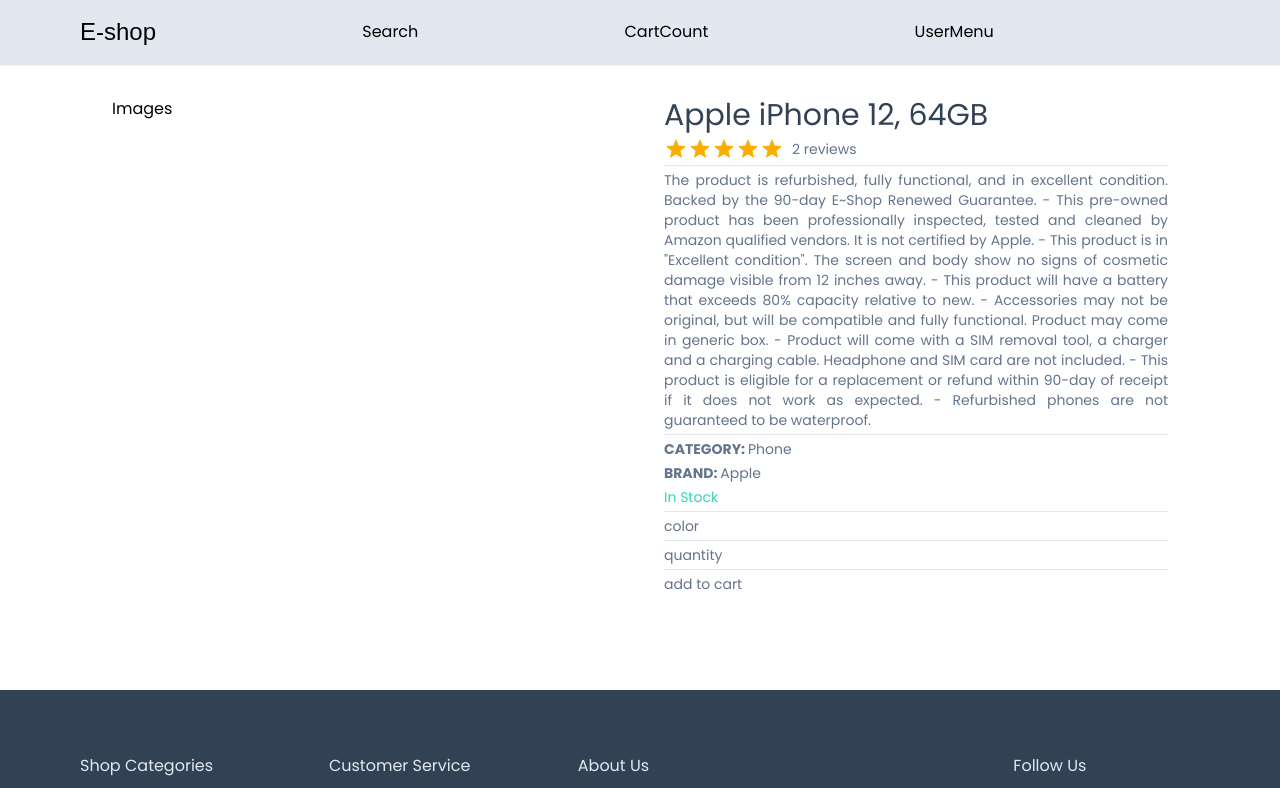
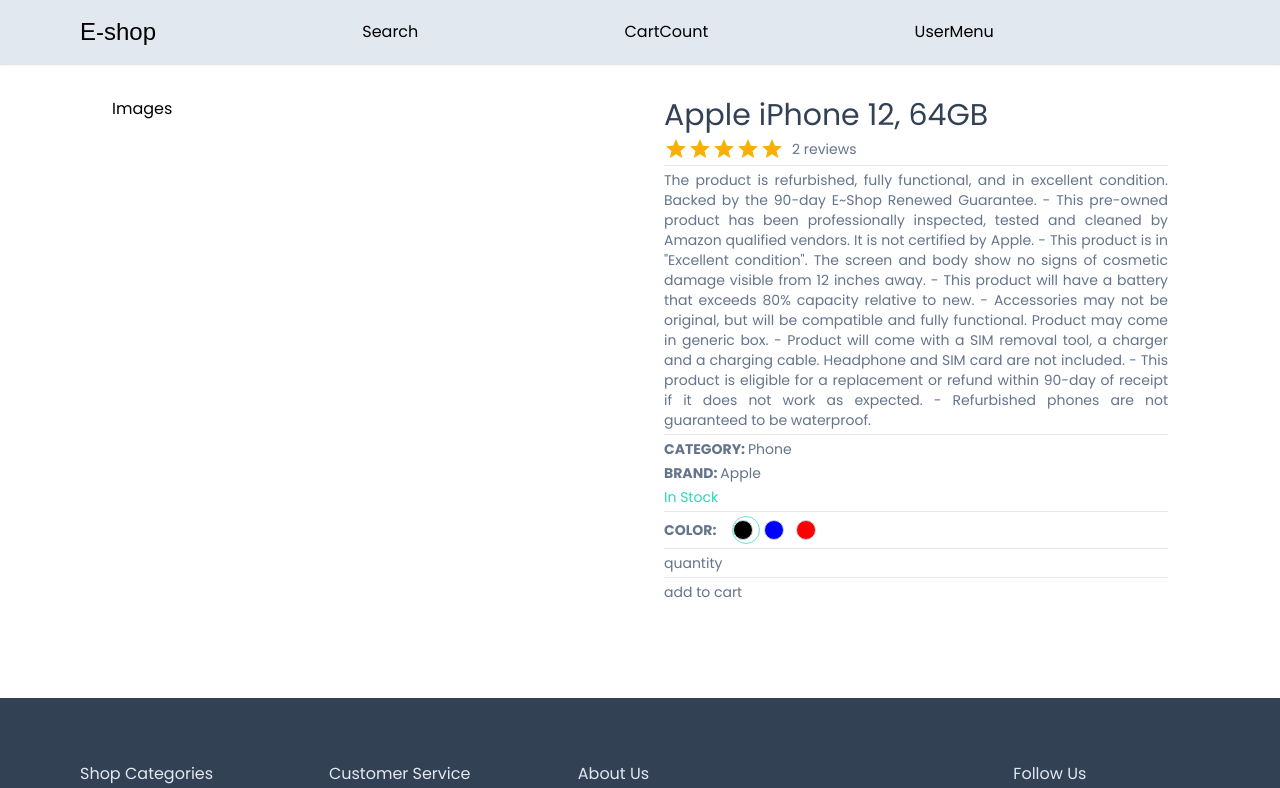
Before and after one commit to juanbosquedev/e-shopjb, a Next.js app: page /product/1 in a window 1280 px wide. Shown: the top 788 px of the page. Built offline with nearby package versions, Linux system fonts and the light colour scheme; a web font is replaced by a local one.

Commit message:
setColorfunction

```diff
--- /dev/null
+++ b/app/component/products/SetColor.tsx
@@ -0,0 +1,57 @@
+"use client";
+
+import {
+  CartProductType,
+  SelectedImgType,
+} from "@/app/product/[productid]/productDetails";
+
+interface SetColorProps {
+  images: SelectedImgType[];
+  cartProduct: CartProductType;
+  handColorSelect: (value: SelectedImgType) => void;
+}
+const SetColor: React.FC<SetColorProps> = ({
+  images,
+  cartProduct,
+  handColorSelect,
+}) => {
+  return (
+    <div>
+      <div className="flex gap-4 items-center">
+        <span className="font-semibold">COLOR:</span>
+        <div className="flex gap-1">
+          {images.map( (images) => {
+            return (
+              <div
+              key={images.color}
+              onClick={(images)=> handColorSelect(images)}
+
+                className={`h-7 w-7 rounded-full border-teal-300
+        flex items-center justify-cnter
+        ${
+          cartProduct.selectedImg.color === images.color
+            ? "border-[1.5px]"
+            : "border-none"
+        }`}
+              >
+                <div
+                  style={{ background: images.color }}
+                  className="
+                  h-5
+            w-5
+            rounded-full
+            border-[1.2px]
+            border-slate-300
+            cursor-pointer"
+                ></div>
+              </div>
+            );
+          }
+          )}
+        </div>
+      </div>
+    </div>
+  );
+};
+
+export default SetColor;
--- a/app/product/[productid]/productDetails.tsx
+++ b/app/product/[productid]/productDetails.tsx
@@ -3,12 +3,44 @@
 import { Rating } from "@mui/material";
 import { productRatings } from "@/utils/productRatings";
 import Horizontal from "@/utils/horizontal";
+import { useState, useCallback } from "react";
+import SetColor from "../../component/products/SetColor";
 interface ProductDetailsProps {
   product: any;
 }
+export type CartProductType = {
+  id: string;
+  name: string;
+  description: string;
+  category: string;
+  brand: string;
+  selectedImg: SelectedImgType;
+  qunatity: number;
+  price: number;
+};
+
+export type SelectedImgType = {
+  color: string;
+  colorCode: string;
+  image: string;
+};
 
 const ProductDetails: React.FC<ProductDetailsProps> = ({ product }) => {
+  const [cartProduct, setCartProduct] = useState<CartProductType>({
+    id: product.id,
+    name: product.name,
+    description: product.description,
+    category: product.category,
+    brand: product.brand,
+    selectedImg: { ...product.images[0] },
+    qunatity: 1,
+    price: product.price,
+  });
   const Ratings = productRatings(product);
+
+  const handleColorSelect = useCallback((value:SelectedImgType)=>{
+console.log("hola")
+  }, [cartProduct.selectedImg])
   return (
     <div className="grid grid-cols-1 md:grid-cols-2 gap-12">
       <div>{/* <Images></Images> */}Images</div>
@@ -33,7 +65,11 @@ const ProductDetails: React.FC<ProductDetailsProps> = ({ product }) => {
           {product.inStock ? " In Stock" : "Out of Stock"}
         </div>
         <Horizontal />
-        <div>color</div>
+        <SetColor
+          cartProduct={cartProduct}
+          images={product.images}
+          handleColorSelect={handleColorSelect}
+        />
         <Horizontal />
         <div>quantity</div>
         <Horizontal />
```
